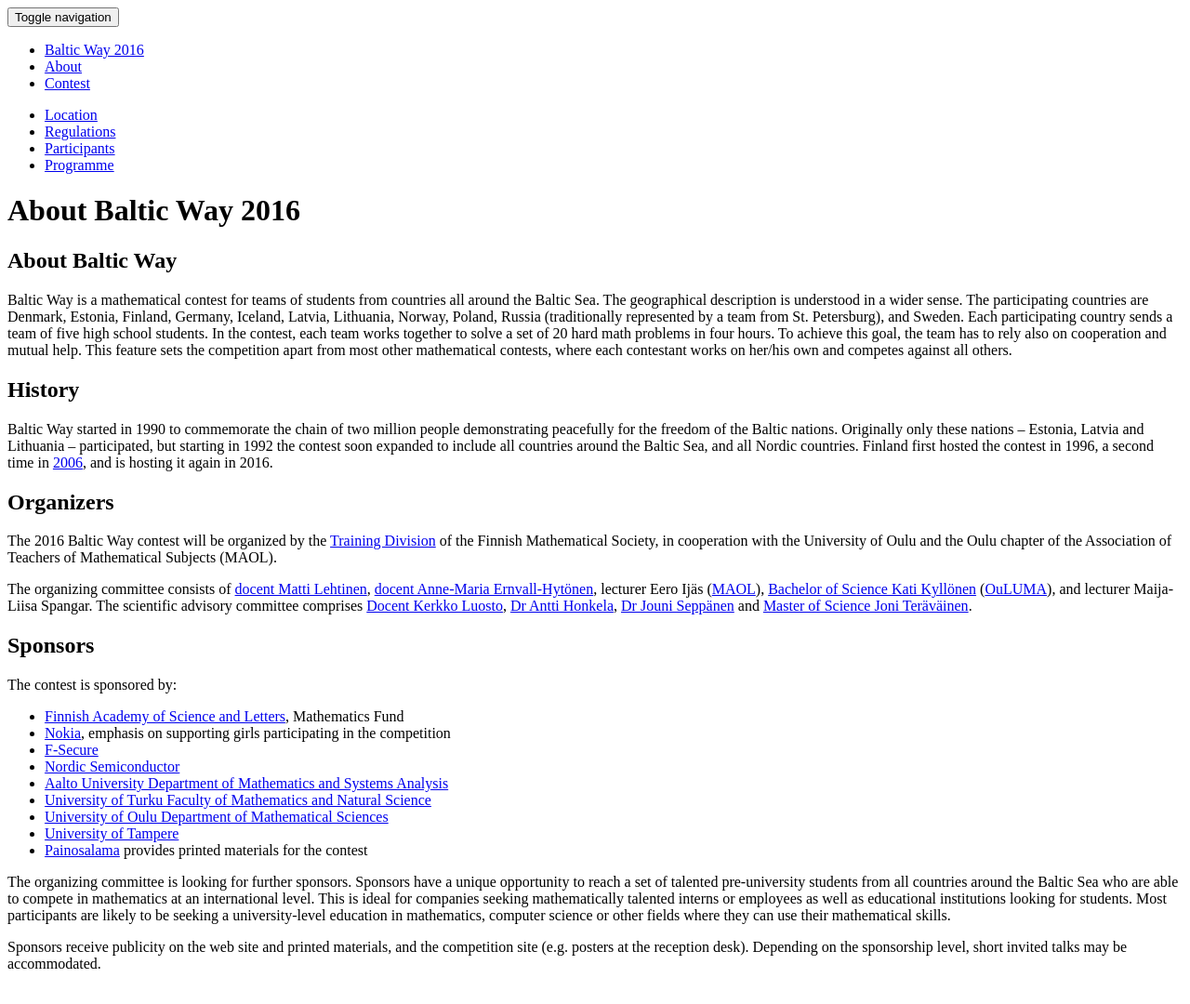
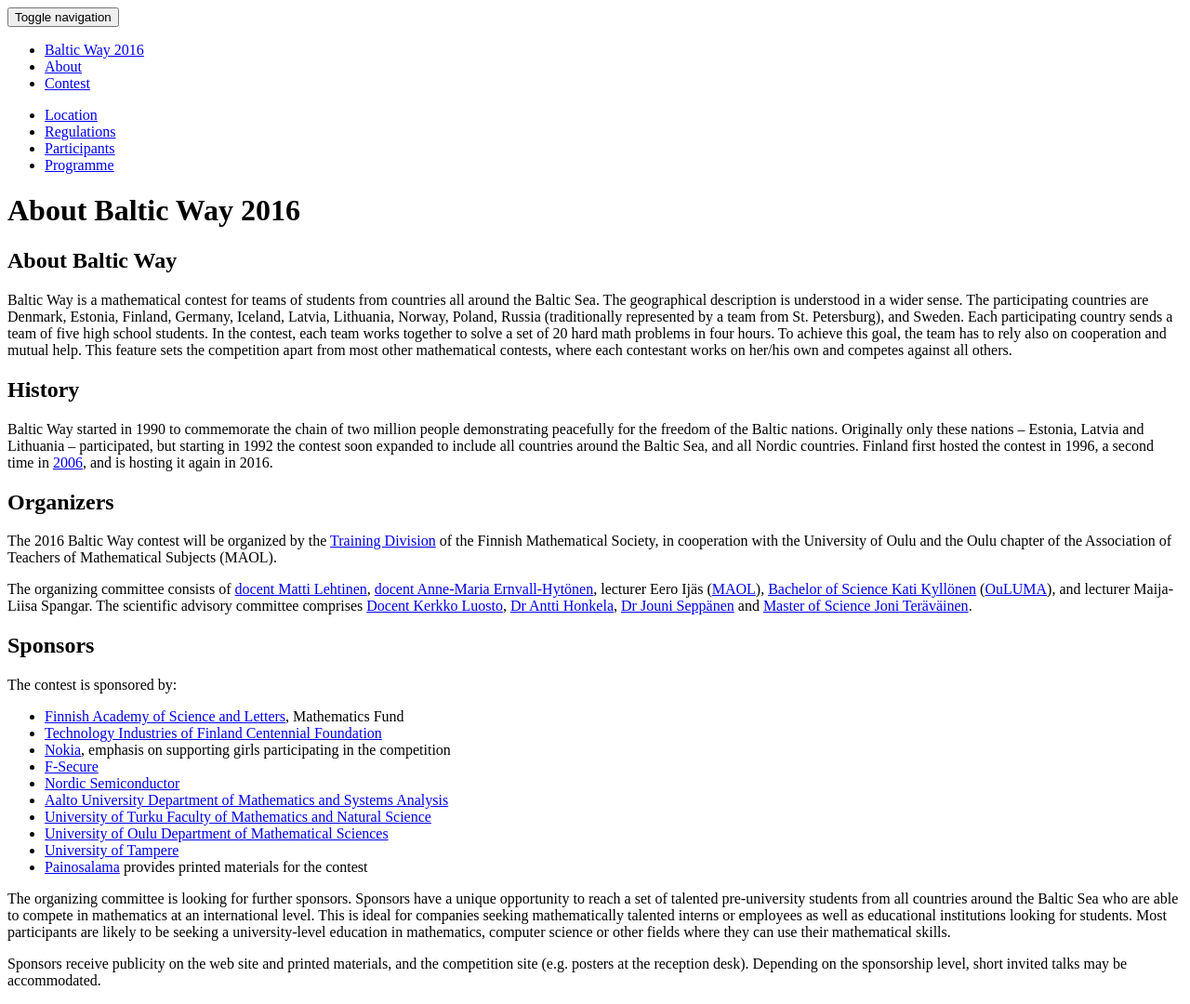
Before and after one commit to matematiikkakilpailut/matematiikkakilpailut.github.io, a Jekyll site: the page built from BW2016/about/index.md, in a window 1280 px wide. Shown: the whole page at 93% size. Built offline with Jekyll 4.4.1, drawn with Linux system fonts in a browser that asks for light colours; nearby versions of some CDN libraries; a style sheet for code colours, icons or effects is not loaded.

Commit message:
Update index.md

```diff
--- a/BW2016/about/index.md
+++ b/BW2016/about/index.md
@@ -49,6 +49,7 @@ advisory committee comprises [Docent Kerkko Luosto][kerkko],
 The contest is sponsored by:
 
 * [Finnish Academy of Science and Letters][tiedeaka], Mathematics Fund
+* [Technology Industries of Finland Centennial Foundation][100v]
 * [Nokia][nokia], emphasis on supporting girls participating in the competition
 * [F-Secure][fsec]
 * [Nordic Semiconductor][nordicsemi]
```
Also changed, not shown: other parts of BW2016/about/index.md (+1 -0 lines).
